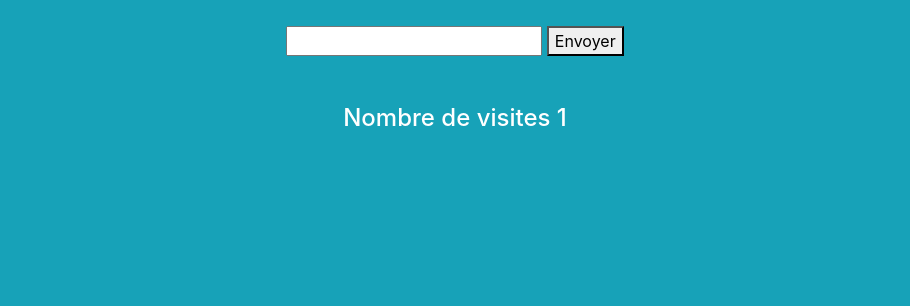
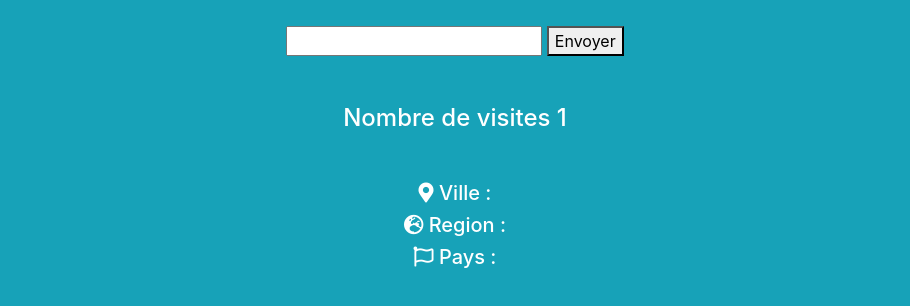
Before and after one commit to HenriBresteau/JS-LocalStorage, a website: page index.html in a window 1280 px wide. Shown: the part 156-462 px from the top of the page, without its empty margins (185-1095 px from the left). Drawn offline with Linux system fonts and the light colour scheme; no server answers.

Commit message:
ip tracker

```diff
--- a/index.html
+++ b/index.html
@@ -18,6 +18,11 @@
    <input type="text" id="pseudo">
    <button onclick="setData()"> Envoyer </button>
    <h4 id="visitDisplay" class="m-5"></h4>
+   <div class="id-tracker">
+     <h5> <i class="fas fa-map-marker-alt"></i> Ville :  <span id="city"></span></h5>
+     <h5><i class="fas fa-globe-europe"></i> Region : <span id="region"></span></h5>
+     <h5><i class="far fa-flag"></i> Pays : <span id="pays"></span></h5>
+   </div>
 
 
   <script src="./assets/jquery.min.js" type="text/javascript" ></script>
```
